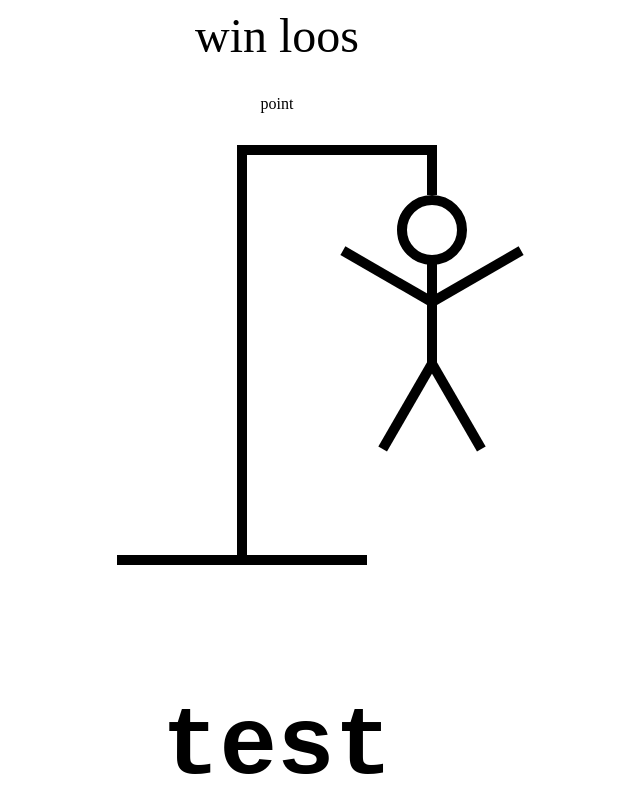
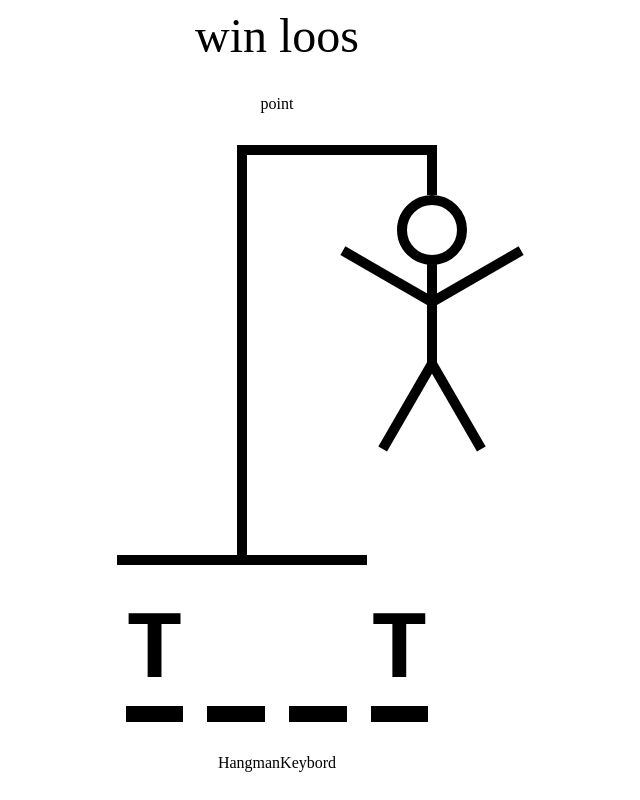
Before and after one commit to Rudreshsoiroji/hangman, a React (Vite) app: page / in a window 1280 px wide. Shown: the top 800 px of the page, without its empty margins (363-1003 px from the left). Built offline with nearby package versions, Linux system fonts and the light colour scheme.

Commit message:
add word

```diff
--- a/src/HangmanWord.tsx
+++ b/src/HangmanWord.tsx
@@ -1,9 +1,20 @@
 import React from 'react'
 
 function HangmanWord() {
+    const word = "test";
+    const guessLetter = ["t"];
   return (
-    <div style={{display: 'flex', fontFamily:"monospace", fontWeight:"bold", gap: "0.25em" ,fontSize: "6rem"}} >
-       <p>test</p>
+    <div style={{display: 'flex', fontFamily:"monospace", fontWeight:"bold", gap: "0.25em" ,fontSize: "6rem", textTransform:"uppercase"}} >
+       {word.split("").map((letter, index)=>{
+return <span style={{borderBottom: "solid 1rem black"}} key={index}>
+
+    <span style={{visibility: guessLetter.includes(letter) ? "visible" : "hidden"}}>
+        {letter}
+        </span>
+
+    </span>
+
+       })}
         </div>
   )
 }
```
